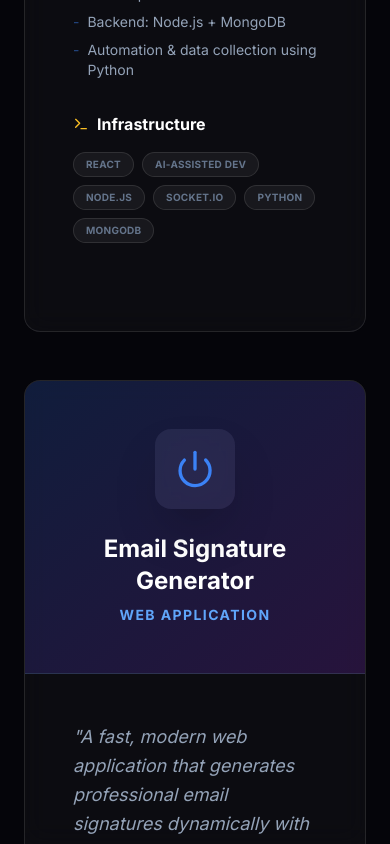
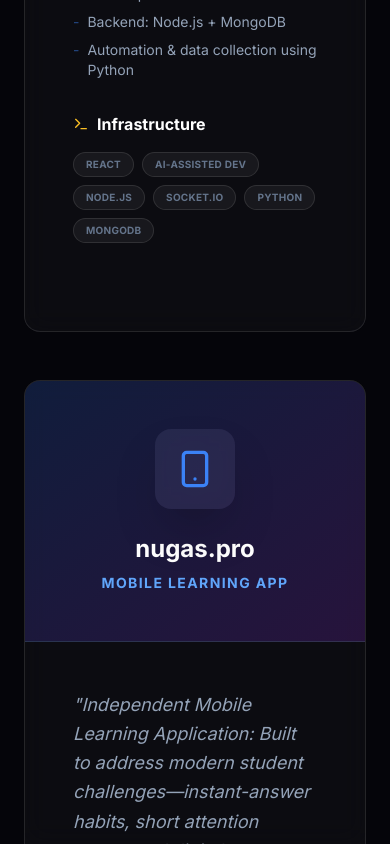
Before and after one commit to yogitriant/yogi-portfolio, a Next.js app: page / in a window 390 px wide. Shown: the part 6317-7161 px from the top of the page. Built offline with nearby package versions, Linux system fonts and the light colour scheme.

Commit message:
Add nugas.pro mobile learning app to featured projects

```diff
--- a/app/cv/page.js
+++ b/app/cv/page.js
@@ -99,6 +99,12 @@ export default function CV() {
           </div>
 
           <div className="mb-4">
+            <h3 className="text-sm font-bold text-slate-800">nugas.pro</h3>
+            <p className="text-xs text-slate-600 italic mb-1">Independent Mobile Learning Application: Built to address modern student challenges—instant-answer habits, short attention spans, and digital distractions—by guiding step-by-step reasoning through Socratic AI tutoring, concise note-to-flashcard conversion, and interactive quizzes, supported by functional/UI testing and secure backend workflows.</p>
+            <p className="text-xs text-slate-500">Tech: Flutter, Dart, FastAPI, Python, Google Gemini API, Supabase (PostgreSQL), Midtrans</p>
+          </div>
+
+          <div className="mb-4">
             <div className="flex items-center gap-2">
               <h3 className="text-sm font-bold text-slate-800">Email Signature Generator</h3>
               <a href="https://email-signature-sand.vercel.app/" target="_blank" rel="noopener noreferrer" className="text-[10px] text-blue-600 inline-flex items-center gap-0.5 print:text-blue-800">
--- a/app/page.js
+++ b/app/page.js
@@ -27,7 +27,8 @@ import {
   ChevronRight,
   Menu,
   Video,
-  Trophy
+  Trophy,
+  Smartphone
 } from 'lucide-react';
 
 export default function Home() {
@@ -138,6 +139,21 @@ export default function Home() {
       ],
       tech: ["React", "AI-Assisted Dev", "Node.js", "Socket.io", "Python", "MongoDB"],
       icon: <Monitor className="w-8 h-8 text-blue-500" />
+    },
+    {
+      title: "nugas.pro",
+      type: "Mobile Learning App",
+      description: "Independent Mobile Learning Application: Built to address modern student challenges—instant-answer habits, short attention spans, and digital distractions—by guiding step-by-step reasoning through Socratic AI tutoring, concise note-to-flashcard conversion, and interactive quizzes, supported by functional/UI testing and secure backend workflows.",
+      features: [
+        "Socratic AI tutoring for step-by-step reasoning",
+        "Concise note-to-flashcard conversion & interactive quizzes",
+        "Conducted mobile functional, UI/UX, and edge-case testing",
+        "Secure backend workflows & payment integration (Midtrans)",
+        "AI reasoning integration with Google Gemini API",
+        "Cross-platform client built with Flutter & Dart"
+      ],
+      tech: ["Flutter", "Dart", "FastAPI", "Python", "Google Gemini API", "Supabase", "PostgreSQL", "Midtrans"],
+      icon: <Smartphone className="w-8 h-8 text-blue-500" />
     },
     {
       title: "Email Signature Generator",
@@ -379,7 +395,7 @@ export default function Home() {
               <div className="lg:col-span-2 bg-gradient-to-br from-blue-600/20 to-purple-600/20 p-12 flex items-center justify-center border-b lg:border-b-0 lg:border-r border-white/10">
                 <div className="text-center">
                   <div className="w-20 h-20 rounded-2xl bg-white/5 flex items-center justify-center mx-auto mb-6 backdrop-blur-3xl shadow-2xl">
-                    <Power className="w-10 h-10 text-blue-500" />
+                    {project.icon ? React.cloneElement(project.icon, { className: "w-10 h-10 text-blue-500" }) : <Power className="w-10 h-10 text-blue-500" />}
                   </div>
                   <h3 className="text-2xl font-bold text-white mb-2">{project.title}</h3>
                   <p className="text-blue-400 text-sm font-bold uppercase tracking-widest">{project.type}</p>
```
